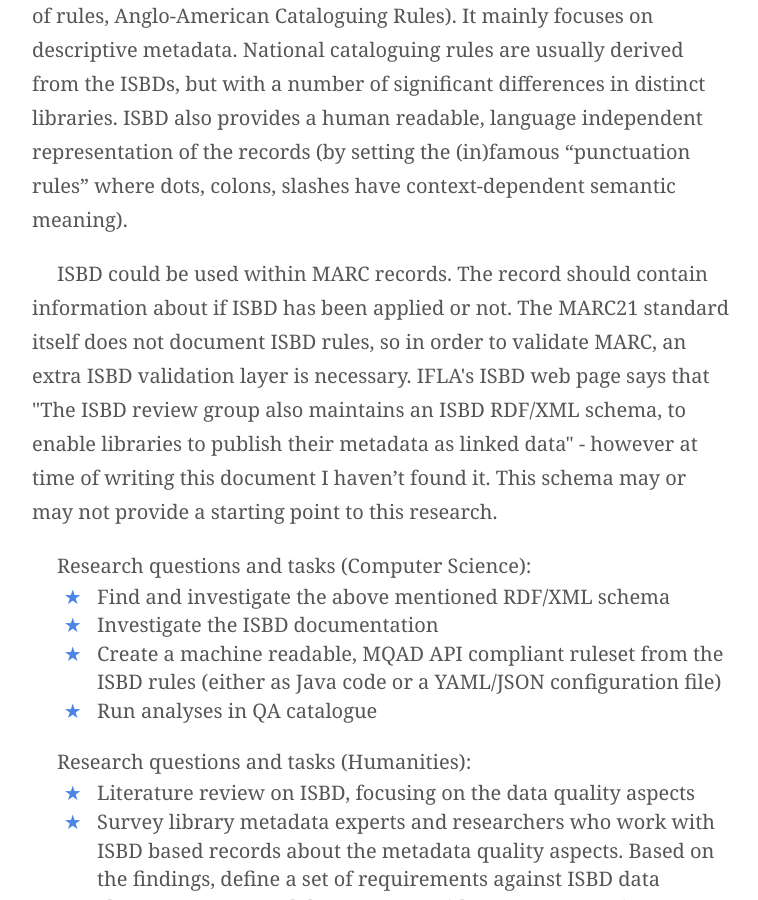
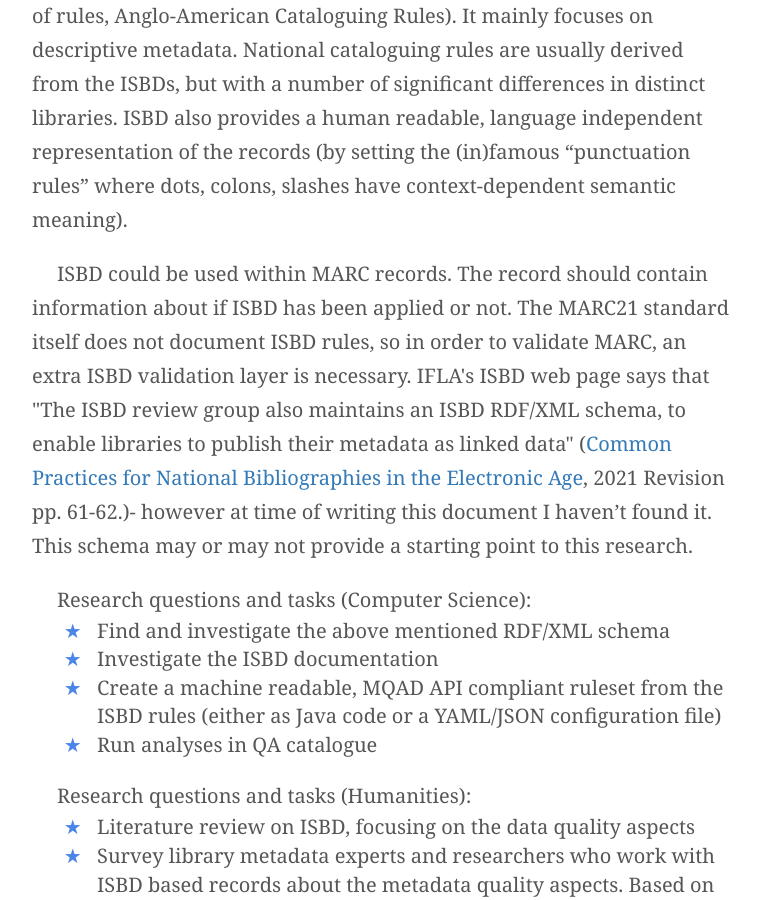
Before and after one commit to pkiraly/pkiraly.github.io, a Jekyll site: the page built from topics.md, in a window 1280 px wide and 900 px high, scrolled down 11167 px. Shown: the whole window, without its empty margins (258-1016 px from the left). Built offline with Jekyll 4.4.1, drawn with Linux system fonts in a browser that asks for light colours; nearby versions of some CDN libraries; some web fonts are replaced; comment, search, counter and statistics services are not loaded.

Commit message:
Improve ISBD

```diff
--- a/topics.md
+++ b/topics.md
@@ -211,7 +211,7 @@ Data sources:
 
 International Standard Bibliographic Description ([ISBD](https://www.ifla.org/references/best-practice-for-national-bibliographic-agencies-in-a-digital-age/resource-description-and-standards/bibliographic-control/international-standard-bibliographic-description-isbd/)) contains a set of rules about the content of data elements in library catalogue records to offer consistency when sharing bibliographic information. It is mostly used in European libraries (Anglo-Saxon libraries are using a similar set of rules, Anglo-American Cataloguing Rules). It mainly focuses on descriptive metadata. National cataloguing rules are usually derived from the ISBDs, but with a number of significant differences in distinct libraries. ISBD also provides a human readable, language independent representation of the records (by setting the (in)famous “punctuation rules” where dots, colons, slashes have context-dependent semantic meaning).
 
-ISBD could be used within MARC records. The record should contain information about if ISBD has been applied or not. The MARC21 standard itself does not document ISBD rules, so in order to validate MARC, an extra ISBD validation layer is necessary. IFLA&#39;s ISBD web page says that &quot;The ISBD review group also maintains an ISBD RDF/XML schema, to enable libraries to publish their metadata as linked data&quot; - however at time of writing this document I haven’t found it. This schema may or may not provide a starting point to this research.
+ISBD could be used within MARC records. The record should contain information about if ISBD has been applied or not. The MARC21 standard itself does not document ISBD rules, so in order to validate MARC, an extra ISBD validation layer is necessary. IFLA&#39;s ISBD web page says that &quot;The ISBD review group also maintains an ISBD RDF/XML schema, to enable libraries to publish their metadata as linked data&quot; ([Common Practices for National Bibliographies in the Electronic Age](https://www.ifla.org/wp-content/uploads/Common_Practices_for_national_bibliographies_2021-01.pdf), 2021 Revision pp. 61-62.)- however at time of writing this document I haven’t found it. This schema may or may not provide a starting point to this research.
 
 Research questions and tasks (Computer Science):
 
```
